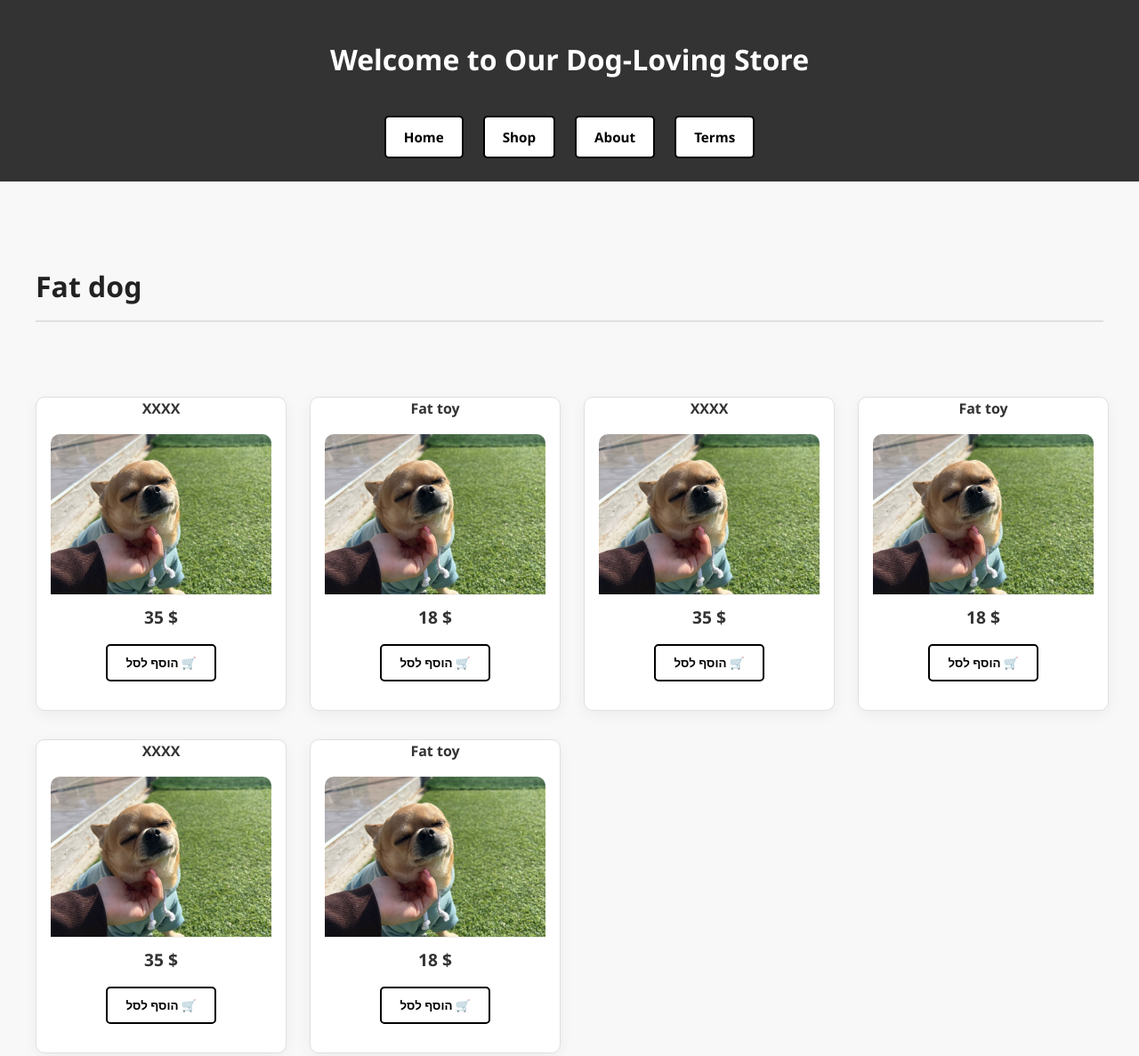
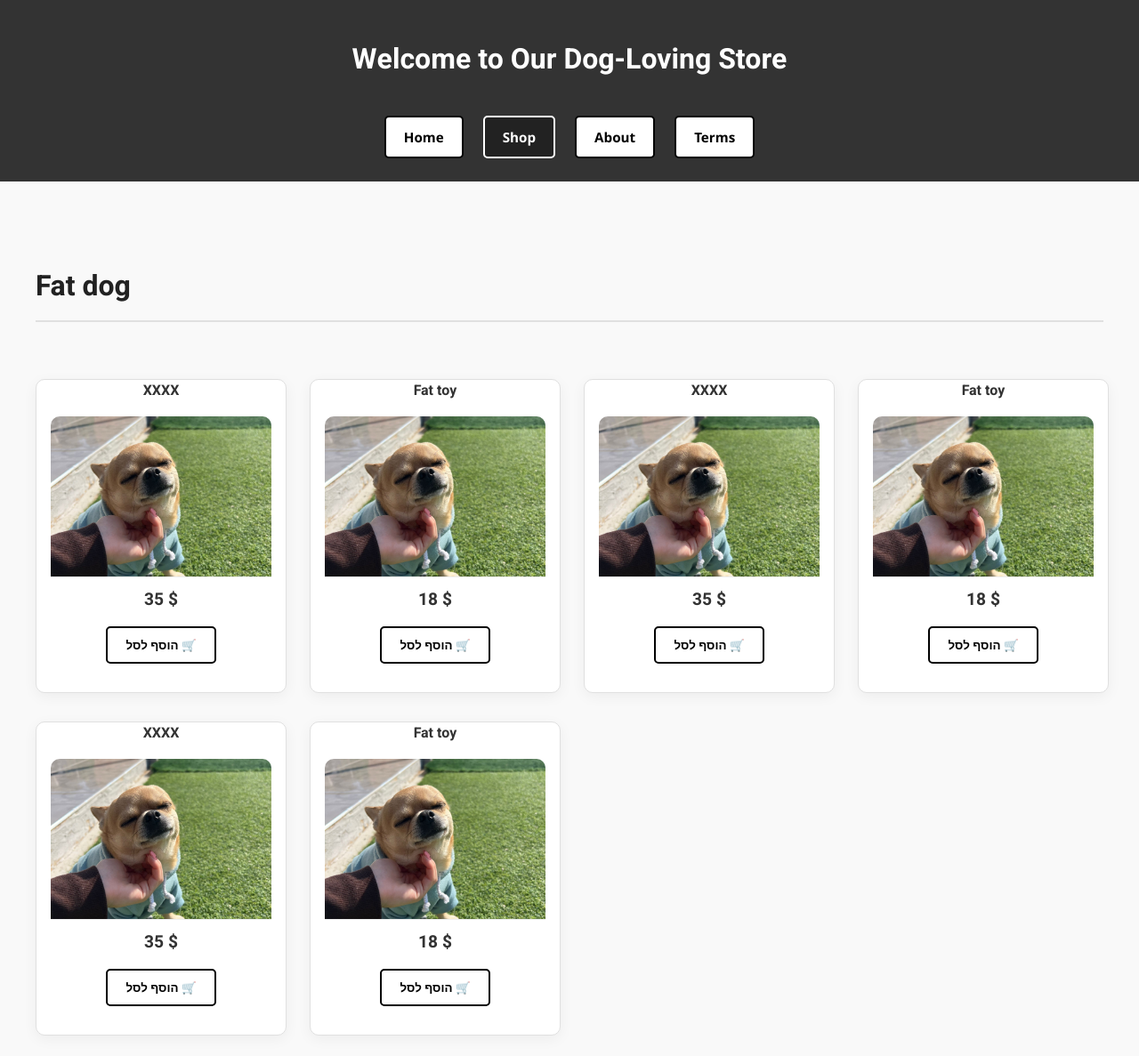
Before and after one commit to Ors9/OrAndLiadSite, a plain HTML site: page shopping.html in a window 1280 px wide. Shown: the top 1187 px of the page at 89% size. Drawn offline with Linux system fonts and the light colour scheme.

Commit message:
products style

```diff
--- a/css/shop-style.css
+++ b/css/shop-style.css
@@ -1,10 +1,48 @@
+body {
+  background-color: #f8f8f8;
+  font-family: 'Segoe UI', sans-serif;
+  margin: 0;
+  padding: 0;
+}
+
+.cards-section {
+  max-width: 1200px;
+  margin: 0 auto;
+  padding: 60px 20px;
+  display: flex;
+  flex-direction: column;
+  gap: 60px;
+}
+
+.category {
+  display: flex;
+  flex-direction: column;
+  gap: 32px;
+}
+
+.category-title {
+  font-size: 2rem;
+  font-weight: 600;
+  color: #222;
+  position: relative;
+  padding-bottom: 12px;
+  border-bottom: 2px solid #e0e0e0;
+}
+
 .product-container {
-  display: flex;
-  flex-wrap: wrap;
-  gap: 30px;
-  padding: 20px 0;
-  justify-content: center;
+  display: grid;
+  grid-template-columns: repeat(auto-fill, minmax(220px, 1fr));
+  gap: 32px;
 }
+
+
+@media (max-width: 600px) {
+  .product-container {
+    justify-content: center;
+    justify-items: center;
+  }
+}
+
 
 .menu-item {
   text-align: center;
--- a/header.html
+++ b/header.html
@@ -45,6 +45,13 @@ header nav a:hover {
   }
 }
 
+
+header nav a.button.active {
+  background-color: #222;
+  color: white;
+  border: 2px solid white;
+}
+
   </style>
 
 <h1>Welcome to Our Dog-Loving Store</h1>
@@ -56,4 +63,18 @@ header nav a:hover {
 </nav>
 
 
+<script>
+  document.addEventListener("DOMContentLoaded", () => {
+    const links = document.querySelectorAll("header nav a");
+    const currentPage = window.location.pathname.split("/").pop();
+
+    links.forEach(link => {
+      const linkPage = link.getAttribute("href");
+      if (linkPage === currentPage || (linkPage === "index.html" && currentPage === "")) {
+        link.classList.add("active");
+      }
+    });
+  });
+</script>
+
 </header>
--- a/scripts/include.js
+++ b/scripts/include.js
@@ -13,3 +13,19 @@ function includeHTML() {
   });
 }
 window.addEventListener('DOMContentLoaded', includeHTML);
+
+document.addEventListener("DOMContentLoaded", () => {
+  const observer = new MutationObserver(() => {
+    const links = document.querySelectorAll("header nav a");
+    const currentPage = window.location.pathname.split("/").pop();
+
+    links.forEach(link => {
+      const linkPage = link.getAttribute("href");
+      if (linkPage === currentPage || (linkPage === "index.html" && currentPage === "")) {
+        link.classList.add("active");
+      }
+    });
+  });
+
+  observer.observe(document.body, { childList: true, subtree: true });
+});
--- a/shopping.html
+++ b/shopping.html
@@ -16,47 +16,7 @@
 
   <div data-include="header.html"></div>
 
-<style>
-body {
-  background-color: #f8f8f8;
-  font-family: 'Segoe UI', sans-serif;
-  margin: 0;
-  padding: 0;
-}
 
-.cards-section {
-  max-width: 1200px;
-  margin: 0 auto;
-  padding: 60px 20px;
-  display: flex;
-  flex-direction: column;
-  gap: 60px;
-}
-
-.category {
-  display: flex;
-  flex-direction: column;
-  gap: 32px;
-}
-
-.category-title {
-  font-size: 2rem;
-  font-weight: 600;
-  color: #222;
-  position: relative;
-  padding-bottom: 12px;
-  border-bottom: 2px solid #e0e0e0;
-}
-
-.product-container {
-  display: grid;
-  grid-template-columns: repeat(auto-fill, minmax(220px, 1fr));
-  gap: 32px;
-}
-
-
-
-</style>
 
 <section class="cards-section">
   <div class="category">
```
